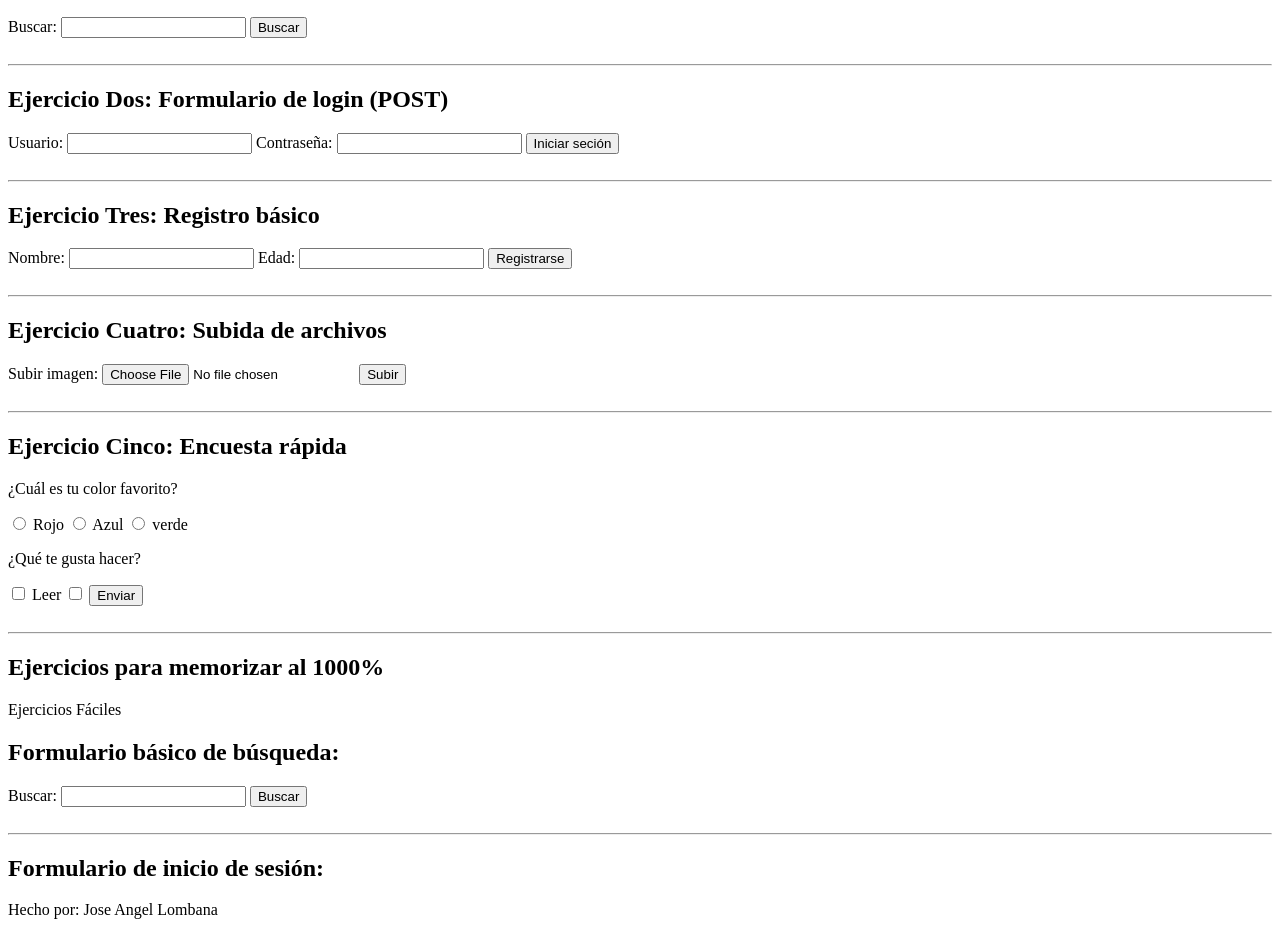
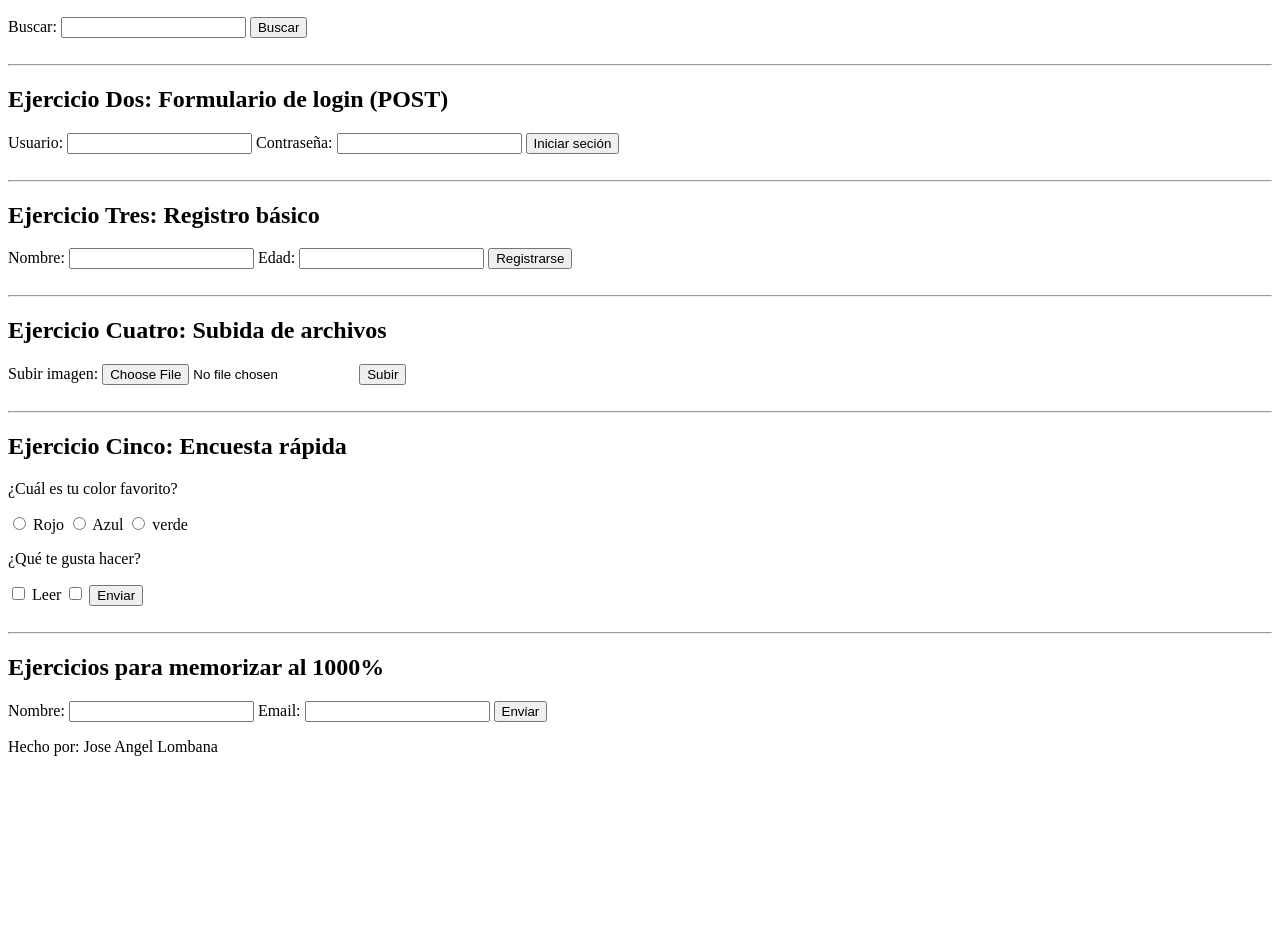
Before and after one commit to JoseLombanadev/Estudio-HTML, a plain HTML site: page form/index.html in a window 1280 px wide. Shown: the part 110-1045 px from the top of the page. After the commit the page ends 882 px from the top, so only its background shows below. Drawn offline with Linux system fonts and the light colour scheme.

Commit message:
Memorizando atributos de form

```diff
--- a/form/index.html
+++ b/form/index.html
@@ -80,21 +80,20 @@
 
             <h2>Ejercicios para memorizar al 1000%</h2>
 
-            <p>
-                Ejercicios Fáciles
-            </p>
+            <form action="receptor.html" method="get">
+                <label for="nombre">
+                    Nombre:
+                </label>
+                <input type="text" name="nombre" id="nombre" />
+                <label for="usuario">
+                    Email:
+                </label>
+                <input type="email" name="usuario" id="usuario"/>
+                <button type="submit">Enviar</button>
+
+            </form>
 
 
-            <h2>Formulario básico de búsqueda:</h2>
-
-            <form action="/buscar" method="get">
-                <label for="busca">Buscar:</label>
-                <input type="text" id="busca" name="u" />
-                <button type="submit">Buscar</button>
-            </form>
-<br />
-<hr />
-            <h2>Formulario de inicio de sesión:</h2>
 
 
 
```
Also changed, not shown: Horas hechas de JAVA H1.txt.
